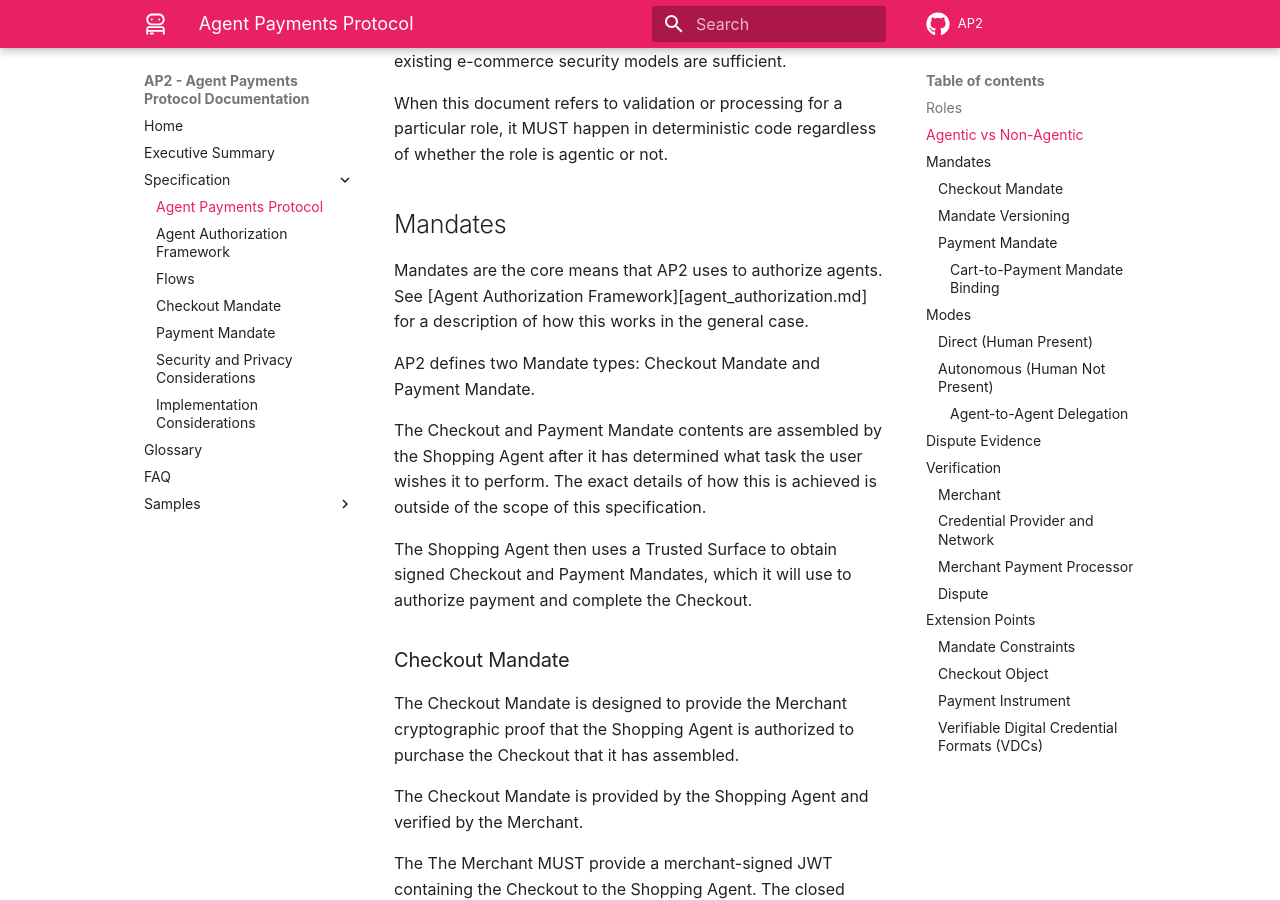
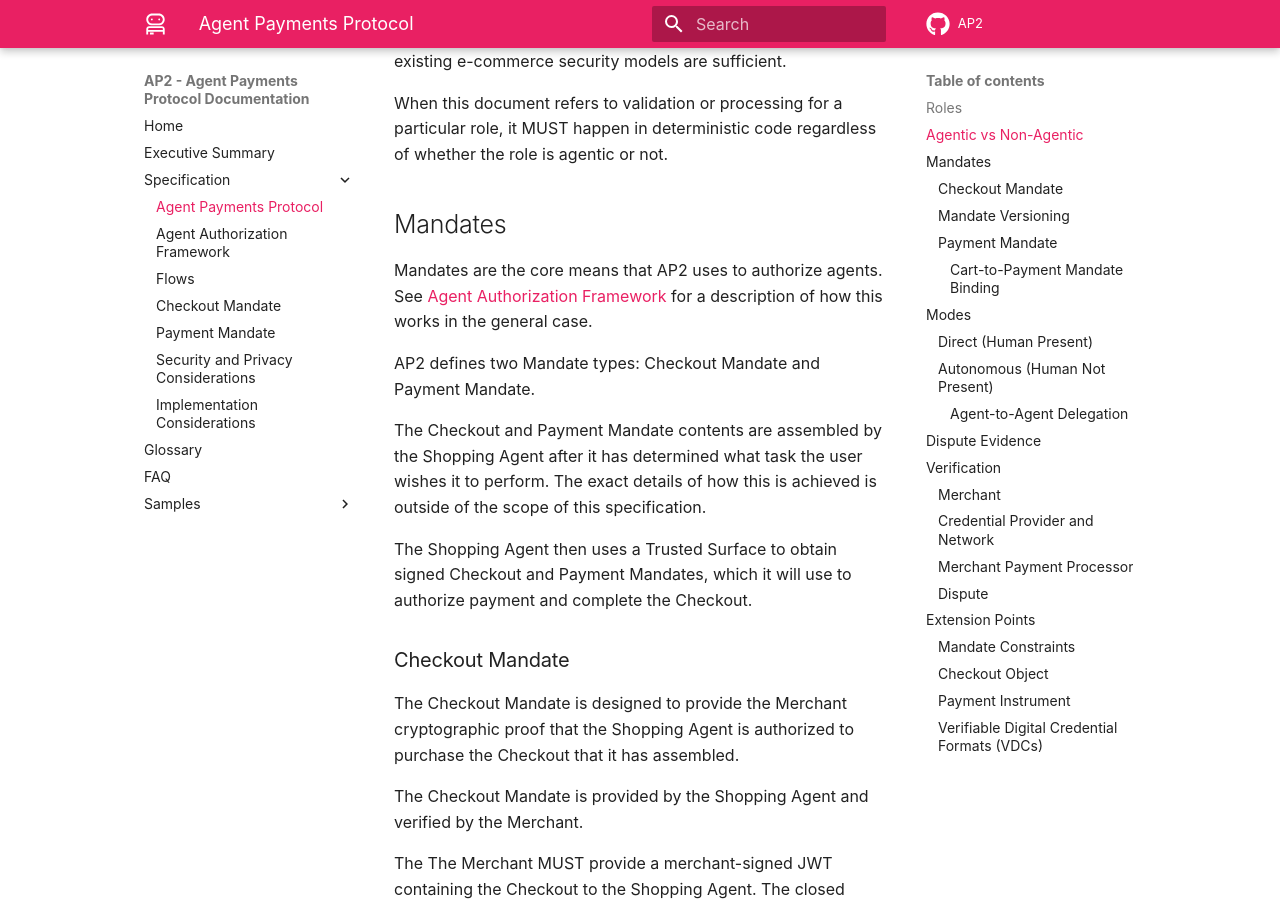
Before and after one commit to google-agentic-commerce/AP2, an MkDocs documentation site: the page built from docs/ap2/specification.md, in a window 1280 px wide and 900 px high, scrolled down 2742 px. Built offline with MkDocs 1.6.1 and Material for MkDocs 9.7.7, drawn with Linux system fonts in a browser that asks for light colours; some web fonts are replaced; comment, search, counter and statistics services are not loaded.

Commit message:
fix(spec): convert broken reference link to inline link (MD052)
[Agent Authorization Framework][agent_authorization.md] used a
reference-style label with no corresponding link definition, triggering
markdownlint MD052. Convert to an equivalent inline link.

Pre-existing issue exposed by touching the file.

```diff
--- a/docs/ap2/specification.md
+++ b/docs/ap2/specification.md
@@ -100,7 +100,7 @@
 ## Mandates
 
 Mandates are the core means that AP2 uses to authorize agents. See
-[Agent Authorization Framework][agent_authorization.md] for a description of
+[Agent Authorization Framework](agent_authorization.md) for a description of
 how this works in the general case.
 
 AP2 defines two
```
